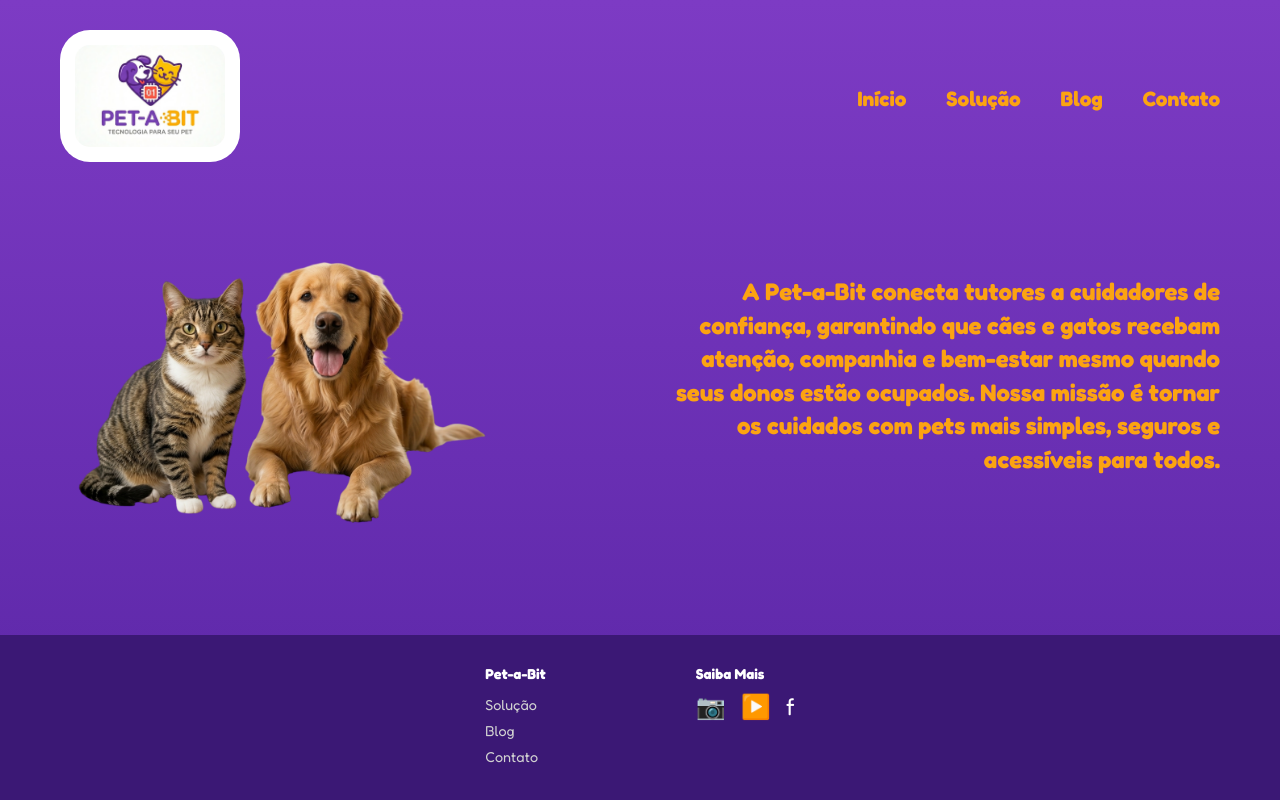
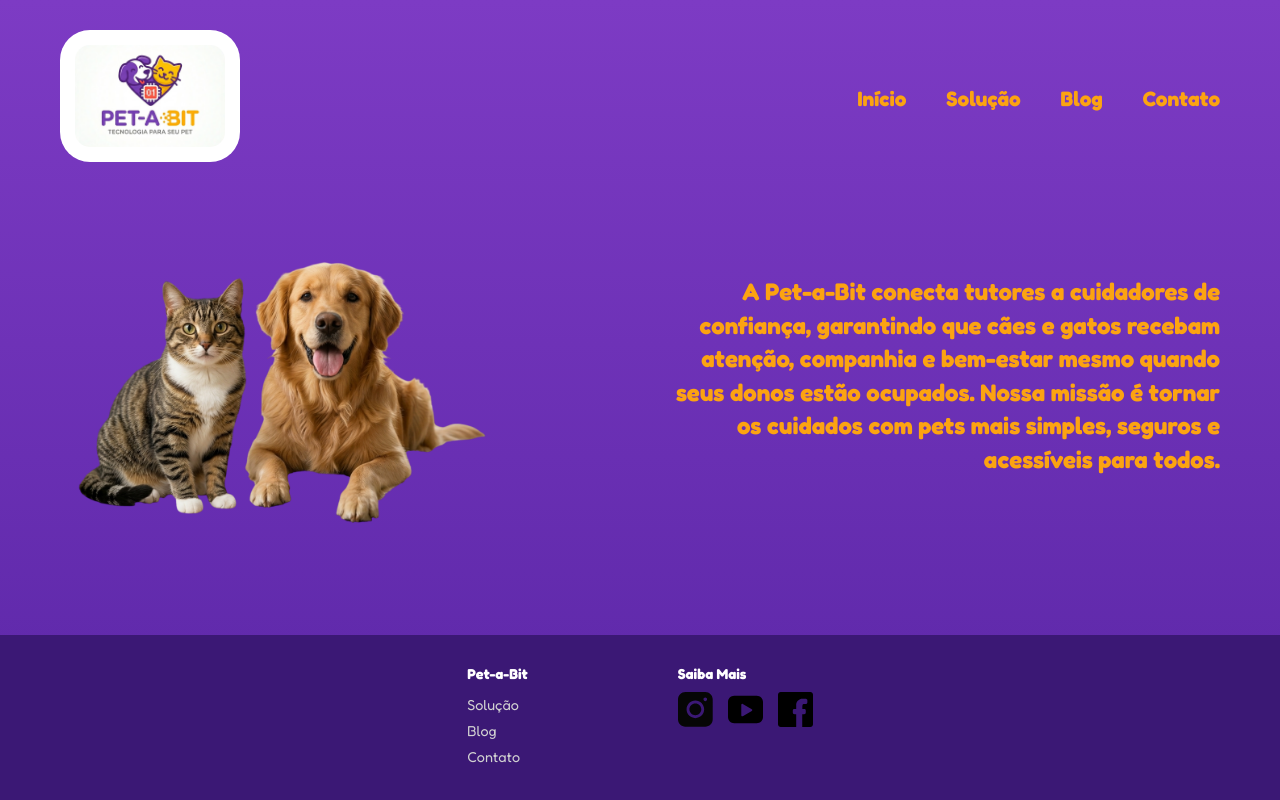
Before and after one commit to nandospto/Desafio2-Pet-a-Bit, a plain HTML site: page src/paginaInicial.html in a window 1280 px wide. Drawn offline with Linux system fonts and the light colour scheme.

Commit message:
feat: alteraçao dos icones do instagram, facebook e yt

```diff
--- a/src/paginaInicial.css
+++ b/src/paginaInicial.css
@@ -2,7 +2,8 @@
     margin: 0;
     padding: 0;
     box-sizing: border-box;
-    font-family: 'Fredoka', sans-serif;}
+    font-family: 'Fredoka', sans-serif;
+}
 
 body {
     background: linear-gradient(to bottom, #7d3bc4, #5a26a6);
@@ -92,7 +93,8 @@ footer {
     font-size: 0.9rem;
 }
 
-.footer-links h4, .footer-social h4 {
+.footer-links h4,
+.footer-social h4 {
     color: #fff;
     margin-bottom: 10px;
     font-weight: bold;
@@ -111,6 +113,16 @@ footer {
 .footer-social .icons {
     display: flex;
     gap: 15px;
-    font-size: 1.5rem;
+    align-items: center;
+}
+
+.social-icon {
+    width: 35px;
+    height: 35px;
     cursor: pointer;
+    transition: transform 0.3s ease;
 }
+
+.social-icon:hover {
+    transform: scale(1.2);
+}
--- a/src/paginaInicial.html
+++ b/src/paginaInicial.html
@@ -4,19 +4,22 @@
     <meta charset="UTF-8">
     <meta name="viewport" content="width=device-width, initial-scale=1.0">
     <title>Pet-a-Bit</title>
+
     <link rel="preconnect" href="https://fonts.googleapis.com">
     <link rel="preconnect" href="https://fonts.gstatic.com" crossorigin>
+
     <link href="https://fonts.googleapis.com/css2?family=Fredoka:wght@400;600;700&display=swap" rel="stylesheet">
 
     <link rel="stylesheet" href="paginaInicial.css">
+</head>
 
-</head>
 <body>
 
     <header>
         <div class="logo">
             <img src="logo.png" alt="Logo Pet-a-Bit">
         </div>
+
         <nav>
             <ul>
                 <li><a href="#">Início</a></li>
@@ -29,32 +32,64 @@
 
     <main>
         <section class="hero">
+
             <div class="hero-image">
                 <img src="caoEGato.png" alt="Cão e Gato juntos">
             </div>
+
             <div class="hero-text">
-                <p>A Pet-a-Bit conecta tutores a cuidadores de confiança, garantindo que cães e gatos recebam atenção, companhia e bem-estar mesmo quando seus donos estão ocupados. Nossa missão é tornar os cuidados com pets mais simples, seguros e acessíveis para todos.</p>
+                <p>
+                    A Pet-a-Bit conecta tutores a cuidadores de confiança,
+                    garantindo que cães e gatos recebam atenção, companhia e
+                    bem-estar mesmo quando seus donos estão ocupados. Nossa
+                    missão é tornar os cuidados com pets mais simples,
+                    seguros e acessíveis para todos.
+                </p>
             </div>
+
         </section>
 
         <div class="paws-bg"></div>
     </main>
 
     <footer>
+
         <div class="footer-links">
             <h4>Pet-a-Bit</h4>
+
             <ul>
                 <li><a href="#">Solução</a></li>
                 <li><a href="#">Blog</a></li>
                 <li><a href="#">Contato</a></li>
             </ul>
         </div>
+
         <div class="footer-social">
             <h4>Saiba Mais</h4>
+
             <div class="icons">
-                <span>📷</span> <span>▶️</span> <span>f</span>
+
+                <a href="https://www.instagram.com" target="_blank">
+                    <img src="Instagram.svg"
+                         alt="Instagram"
+                         class="social-icon">
+                </a>
+
+                <a href="https://www.youtube.com" target="_blank">
+                    <img src="Youtube.svg"
+                         alt="YouTube"
+                         class="social-icon">
+                </a>
+
+                <a href="https://www.facebook.com" target="_blank">
+                    <img src="Facebook.svg"
+                         alt="Facebook"
+                         class="social-icon">
+                </a>
+
             </div>
         </div>
+
     </footer>
 
 </body>
```
Also changed, not shown: src/Facebook.svg (added), src/Instagram.svg (added), src/Youtube.svg (added), src/patinhas (2).png (added).
